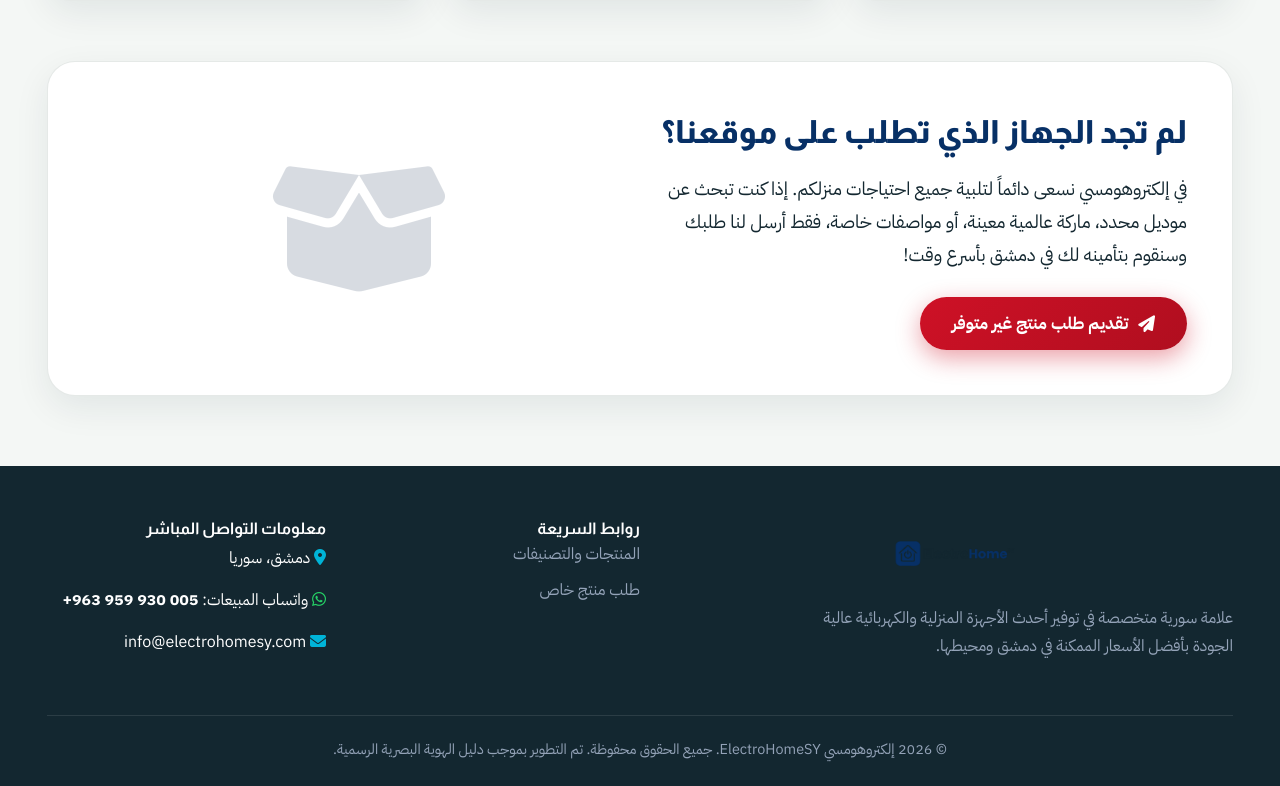
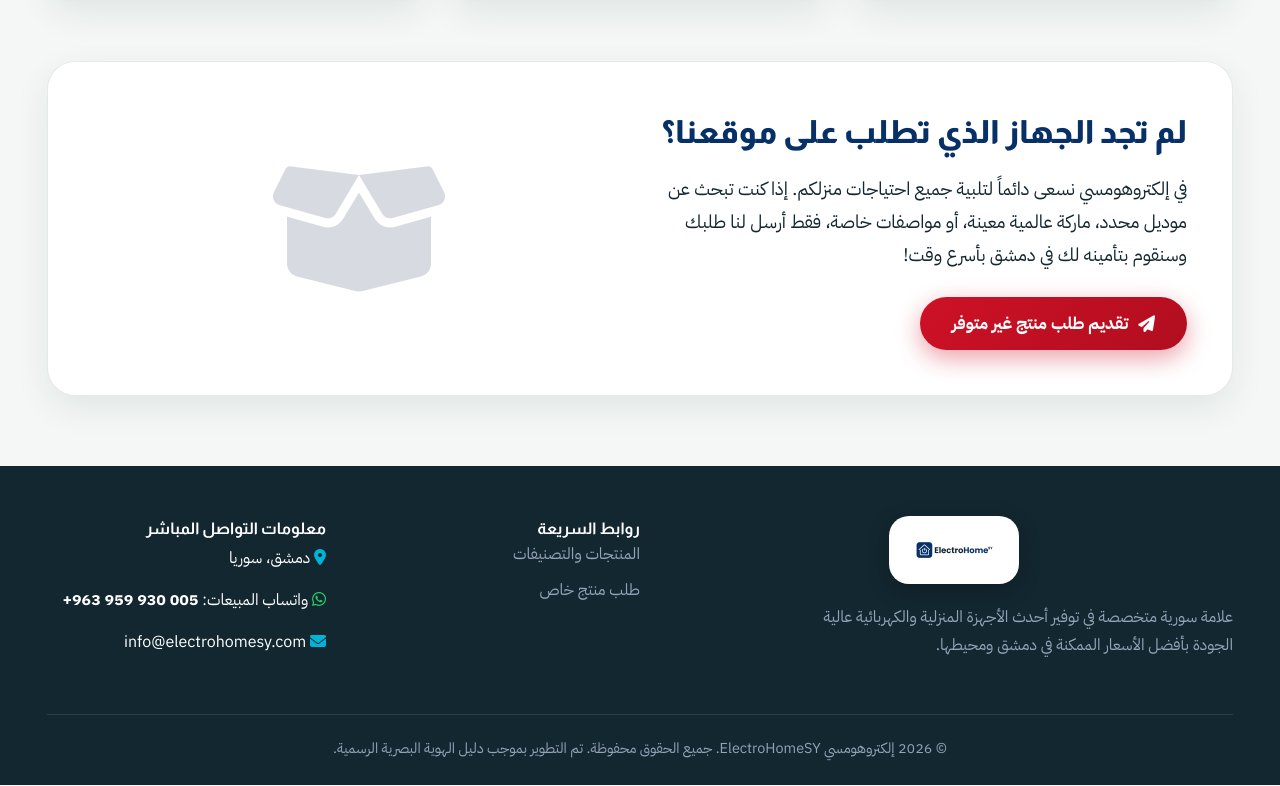
Before and after one commit to enesbakkar/electrohomesy, a website: page index.html in a window 1280 px wide. Shown: the part 1381-2167 px from the top of the page. Drawn offline with Linux system fonts and the light colour scheme; no server answers.

Commit message:
Wrap footer logo in clean crisp white capsule container for 100% maximum contrast and visual legibility

```diff
--- a/css/style.css
+++ b/css/style.css
@@ -470,6 +470,23 @@
 .footer-links a:hover { color: var(--white); }
 .copyright-bar { border-top: 1px solid rgba(255, 255, 255, 0.1); padding-top: 22px; text-align: center; color: #94a3b8; font-size: 0.9rem; }
 
+.footer-logo-badge {
+    display: inline-flex;
+    align-items: center;
+    justify-content: center;
+    background: #ffffff;
+    padding: 10px 22px;
+    border-radius: 20px;
+    margin-bottom: 20px;
+    box-shadow: 0 6px 20px rgba(0, 0, 0, 0.25);
+    text-decoration: none;
+}
+.footer-logo-img {
+    height: 48px;
+    width: auto;
+    object-fit: contain;
+}
+
 /* ==========================================
    ADMIN DASHBOARD RTL DEDICATED STYLING
    ========================================== */
@@ -682,9 +699,8 @@
     .footer-grid p { max-width: 100%; margin: 0 auto 15px auto; font-size: 0.9rem; line-height: 1.6; }
     .footer-col { font-size: 1.1rem; margin-bottom: 12px; }
     .footer-links li { margin-bottom: 8px; font-size: 0.9rem; }
-    .footer-links a { font-size: 0.9rem; }
-    .brand-logo { justify-content: center; }
-    .footer-logo-img { height: 60px !important; margin: 0 auto 12px auto; display: block; filter: none !important; }
+    .footer-logo-badge { margin: 0 auto 16px auto; padding: 8px 18px; border-radius: 16px; }
+    .footer-logo-img { height: 38px !important; }
     .copyright-bar { padding-top: 18px; padding-bottom: 30px; font-size: 0.82rem; line-height: 1.6; }
 }
 
--- a/index.html
+++ b/index.html
@@ -11,8 +11,8 @@
     <!-- FontAwesome 6 Icons -->
     <link rel="stylesheet" href="https://cdnjs.cloudflare.com/ajax/libs/font-awesome/6.5.1/css/all.min.css">
 
-    <!-- Custom Brand Stylesheet (Cache Busted v=1.0.8 Sleek Modal Scrollbar) -->
-    <link rel="stylesheet" href="/css/style.css?v=1.0.8">
+    <!-- Custom Brand Stylesheet (Cache Busted v=1.0.9 Crisp White Footer Logo Badge) -->
+    <link rel="stylesheet" href="/css/style.css?v=1.0.9">
 </head>
 
 <body>
@@ -315,9 +315,11 @@
         <div class="container">
             <div class="footer-grid">
                 <div>
-                    <a href="/" class="brand-logo" style="margin-bottom: 14px; display: flex; justify-content: center;">
-                        <img src="/Logo/ElectroHomeSY-logo-blue.png" alt="ElectroHomeSY" class="footer-logo-img" style="height: 75px; object-fit: contain;">
-                    </a>
+                    <div style="text-align: center;">
+                        <a href="/" class="footer-logo-badge">
+                            <img src="/Logo/ElectroHomeSY-logo-blue.png" alt="ElectroHomeSY" class="footer-logo-img">
+                        </a>
+                    </div>
                     <p style="color: #94a3b8; line-height: 1.7; max-width: 420px; margin-bottom: 20px;">
                         علامة سورية متخصصة في توفير أحدث الأجهزة المنزلية والكهربائية عالية الجودة بأفضل الأسعار الممكنة
                         في دمشق ومحيطها.
@@ -345,8 +347,8 @@
         </div>
     </footer>
 
-    <!-- Frontend Application Logic Script (Cache Busted v=1.0.7 Clean Mobile Footer) -->
-    <script src="/js/app.js?v=1.0.7"></script>
+    <!-- Frontend Application Logic Script (Cache Busted v=1.0.9 Crisp White Footer Logo Badge) -->
+    <script src="/js/app.js?v=1.0.9"></script>
 </body>
 
 </html>
--- a/public/css/style.css
+++ b/public/css/style.css
@@ -470,6 +470,23 @@
 .footer-links a:hover { color: var(--white); }
 .copyright-bar { border-top: 1px solid rgba(255, 255, 255, 0.1); padding-top: 22px; text-align: center; color: #94a3b8; font-size: 0.9rem; }
 
+.footer-logo-badge {
+    display: inline-flex;
+    align-items: center;
+    justify-content: center;
+    background: #ffffff;
+    padding: 10px 22px;
+    border-radius: 20px;
+    margin-bottom: 20px;
+    box-shadow: 0 6px 20px rgba(0, 0, 0, 0.25);
+    text-decoration: none;
+}
+.footer-logo-img {
+    height: 48px;
+    width: auto;
+    object-fit: contain;
+}
+
 /* ==========================================
    ADMIN DASHBOARD RTL DEDICATED STYLING
    ========================================== */
@@ -682,9 +699,8 @@
     .footer-grid p { max-width: 100%; margin: 0 auto 15px auto; font-size: 0.9rem; line-height: 1.6; }
     .footer-col { font-size: 1.1rem; margin-bottom: 12px; }
     .footer-links li { margin-bottom: 8px; font-size: 0.9rem; }
-    .footer-links a { font-size: 0.9rem; }
-    .brand-logo { justify-content: center; }
-    .footer-logo-img { height: 60px !important; margin: 0 auto 12px auto; display: block; filter: none !important; }
+    .footer-logo-badge { margin: 0 auto 16px auto; padding: 8px 18px; border-radius: 16px; }
+    .footer-logo-img { height: 38px !important; }
     .copyright-bar { padding-top: 18px; padding-bottom: 30px; font-size: 0.82rem; line-height: 1.6; }
 }
 
```
Also changed, not shown: public/index.html (+9 -7 lines).
